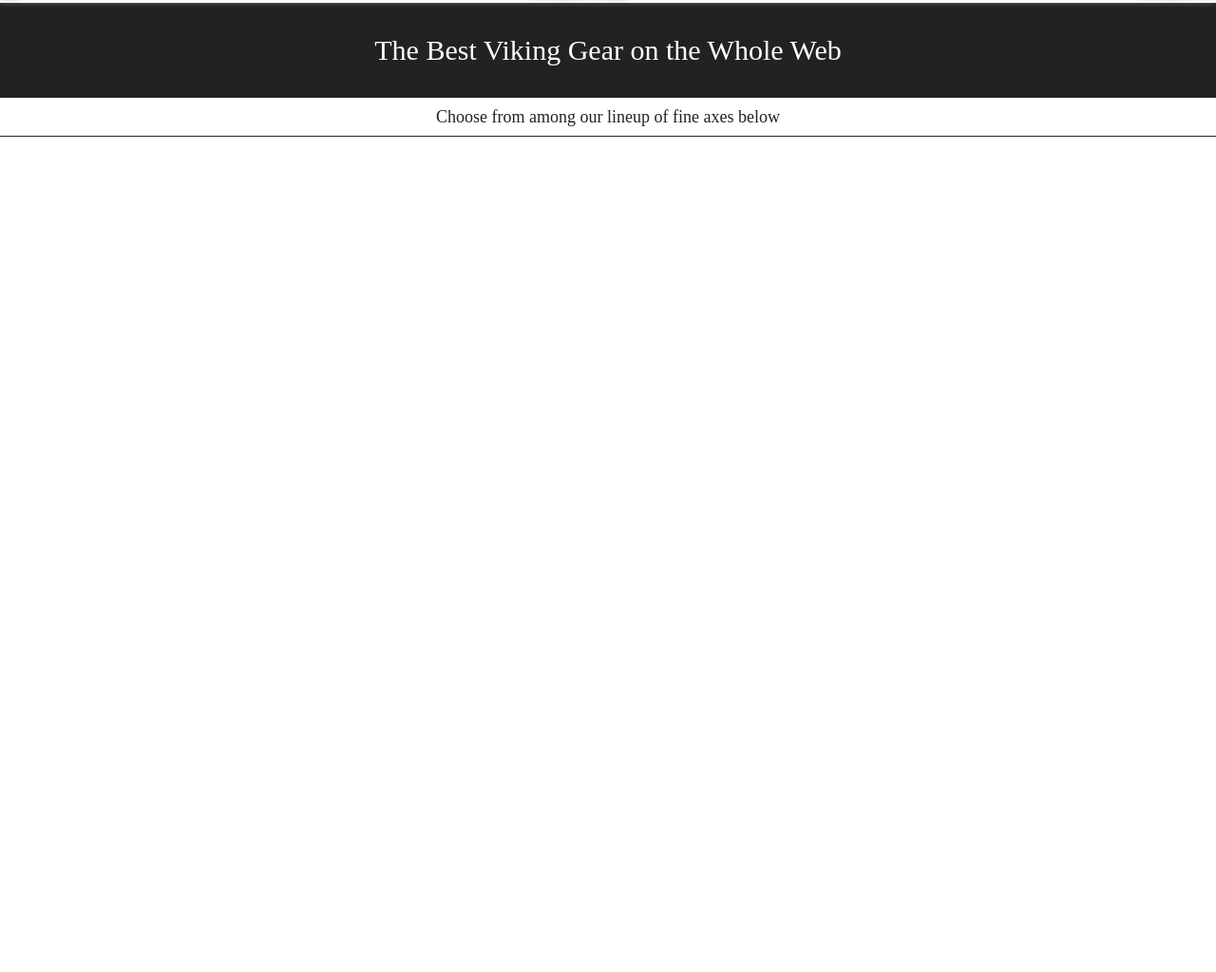
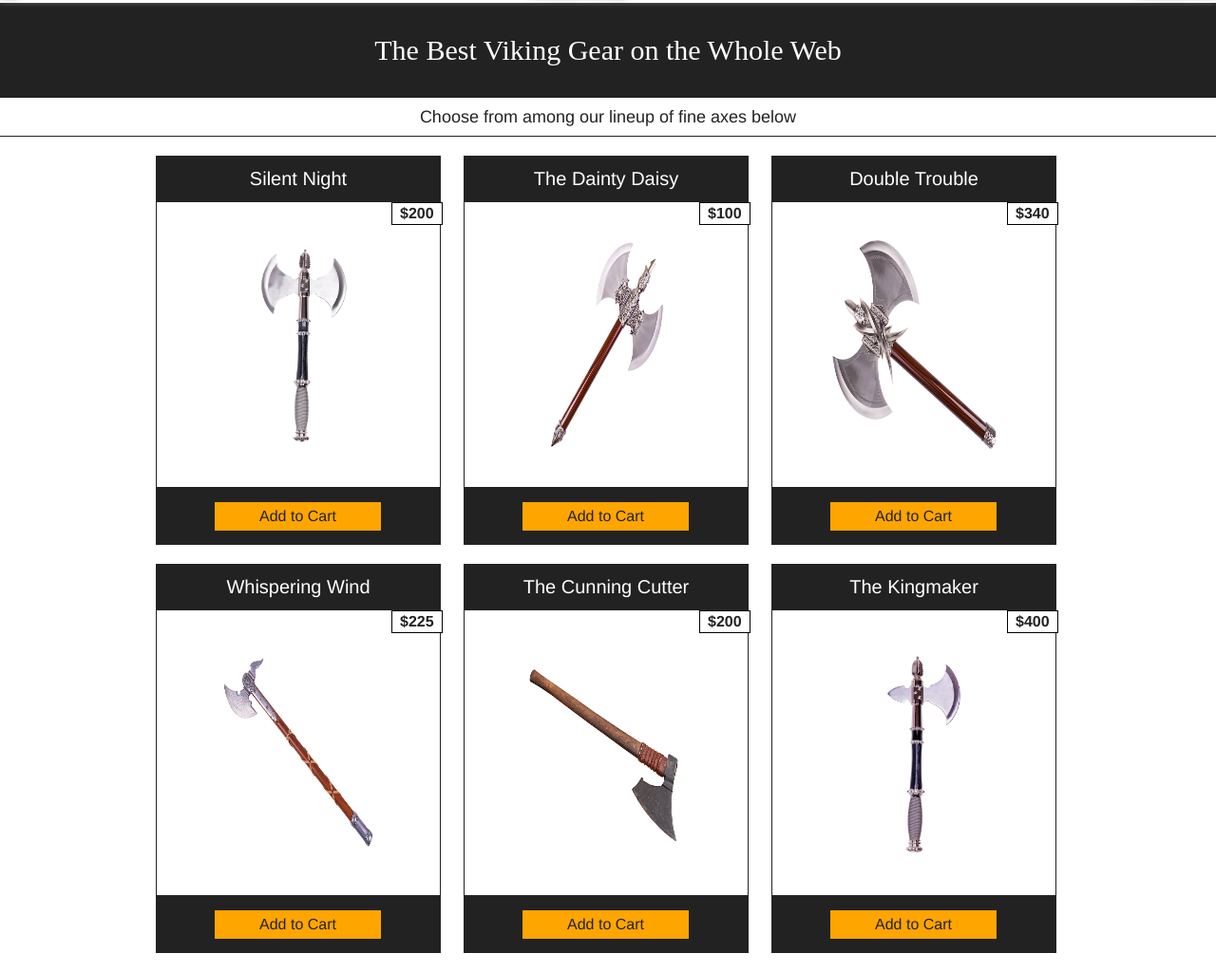
Before and after one commit to kuwood/VikingStoreHomepage, a plain HTML site: page index.html in a window 1280 px wide. Shown: the part 352-1376 px from the top of the page at 95% size. Before the commit the page ends 800 px from the top, so only its background shows below. Drawn offline with Linux system fonts and the light colour scheme.

Commit message:
Finish styling for products

```diff
--- a/css/stylesheet.css
+++ b/css/stylesheet.css
@@ -3,6 +3,9 @@
 }**/
 a {
   text-decoration: none;
+}
+p {
+  font-family: helvetica;
 }
 .navbar {
   height: 50px;
@@ -43,7 +46,10 @@ a {
   position: absolute;
   z-index: 0;
 }
-.imagetitle h2 {
+.imagetitle {
+  text-align: center;
+}
+.imagetitle a {
   line-height: 300px;
   font-size: 48px;
   font-weight: 700;
@@ -71,3 +77,77 @@ a {
   background-color: white;
   border-bottom: 1px #222 solid;
 }
+.content {
+  width: 100%;
+}
+.contentarea {
+  margin-top: 20px;
+  max-width: 972px;
+  margin-left: auto;
+  margin-right: auto;
+}
+.product {
+  background-color: #222;
+  color: white;
+  width: 300px;
+  display: inline-block;
+  vertical-align: top;
+  margin: 0px 10px 20px 10px;
+}
+.axemodel {
+  height: 48px;
+  text-align: center;
+  background-color: #222;
+  }
+.axemodel p {
+  line-height: 48px;
+  font-size: 20px;
+}
+.price p {
+  color: #222;
+  position: absolute;
+  z-index: 1;
+  background-color: white;
+  border: 1px solid black;
+  padding: 3px 8px 3px 8px;
+  margin-left: 248px;
+  margin-top: 1px;
+  font-weight: bold;
+}
+.axeimage {
+  background-color: white;
+  width: 298px;
+  height: 300px;
+  display: flex;
+  align-items: center;
+  justify-content: center;
+  border: 1px solid #222;
+}
+.axeimage img {
+  width: 175px;
+  height: 225px;
+  margin: 0;
+  z-index: 0;
+}
+.button {
+  height: 60px;
+  width: 300px;
+}
+.button button {
+  height: 30px;
+  width: 175px;
+  margin: 15px 62px;
+  background-color: orange;
+  color: #222;
+  text-align: center;
+  text-decoration: none;
+  font-size: 16px;
+  border: none;
+  font-family: helvetica;
+  -webkit-transition-duration: 0.4s;
+  transition-duration: 0.4s;
+  cursor: pointer;
+}
+.button button:hover {
+    box-shadow: 0 12px 16px 0 rgba(0,0,0,0.24),0 17px 50px 0 rgba(0,0,0,0.75);
+}
--- a/index.html
+++ b/index.html
@@ -1,10 +1,12 @@
 <!DOCTYPE html>
 <html>
+
 <head>
   <title>Viking Store</title>
   <link href="css/reset.css" type="text/css" rel="stylesheet">
   <link href="css/stylesheet.css" type="text/css" rel="stylesheet">
 </head>
+
 <body>
   <div class="wrapper">
     <header class="header">
@@ -22,22 +24,104 @@
       <div class="background">
         <div class="backgroundimg">
         </div>
-        <div class ="imagetitle">
-            <h2>The Viking Store</h2>
+        <div class="imagetitle">
+          <a href="#browse">The Viking Store</a>
         </div>
         <div class="segway">
           <div class="description">
             <h3>The Best Viking Gear on the Whole Web</h2>
           </div>
           <div class="direction">
-            <h4>Choose from among our lineup of fine axes below</h4>
+            <p id="browse">Choose from among our lineup of fine axes below</p>
           </div>
         </div>
       </div>
     </header>
     <main class="content">
       <div class="contentarea">
-        <div class="products">
+        <div class="product">
+          <div class="axemodel">
+            <p>Silent Night</p>
+          </div>
+          <div class="price">
+            <p>$200</p>
+          </div>
+          <div class="axeimage">
+            <img src="img/axe_silent_night_small.jpg">
+          </div>
+          <div class="button">
+            <button>Add to Cart</button>
+          </div>
+        </div>
+        <div class="product">
+          <div class="axemodel">
+            <p>The Dainty Daisy</p>
+          </div>
+          <div class="price">
+            <p>$100</p>
+          </div>
+          <div class="axeimage">
+            <img src="img/axe_dainty_daisy_small.jpg">
+          </div>
+          <div class="button">
+            <button>Add to Cart</button>
+          </div>
+        </div>
+        <div class="product">
+          <div class="axemodel">
+            <p>Double Trouble</p>
+          </div>
+          <div class="price">
+            <p>$340</p>
+          </div>
+          <div class="axeimage">
+            <img src="img/axe_double_trouble_small.jpg">
+          </div>
+          <div class="button">
+            <button>Add to Cart</button>
+          </div>
+        </div>
+        <div class="product">
+          <div class="axemodel">
+            <p>Whispering Wind</p>
+          </div>
+          <div class="price">
+            <p>$225</p>
+          </div>
+          <div class="axeimage">
+            <img src="img/axe_whispering_wind_small.jpg">
+          </div>
+          <div class="button">
+            <button>Add to Cart</button>
+          </div>
+        </div>
+        <div class="product">
+          <div class="axemodel">
+            <p>The Cunning Cutter</p>
+          </div>
+          <div class="price">
+            <p>$200</p>
+          </div>
+          <div class="axeimage">
+            <img src="img/axe_cunning_cutter_small.jpg">
+          </div>
+          <div class="button">
+            <button>Add to Cart</button>
+          </div>
+        </div>
+        <div class="product">
+          <div class="axemodel">
+            <p>The Kingmaker</p>
+          </div>
+          <div class="price">
+            <p>$400</p>
+          </div>
+          <div class="axeimage">
+            <img src="img/axe_kingmaker_small.jpg">
+          </div>
+          <div class="button">
+            <button>Add to Cart</button>
+          </div>
         </div>
         <div class="pagination">
         </div>
@@ -55,4 +139,5 @@
     </footer>
   </div>
 </body>
+
 </html>
```
